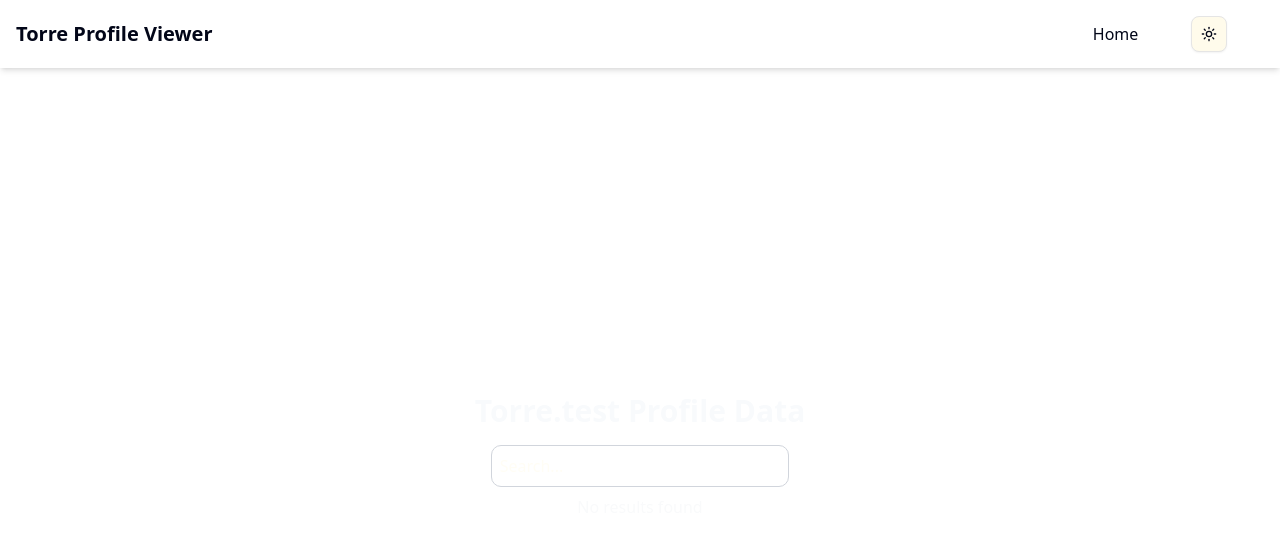
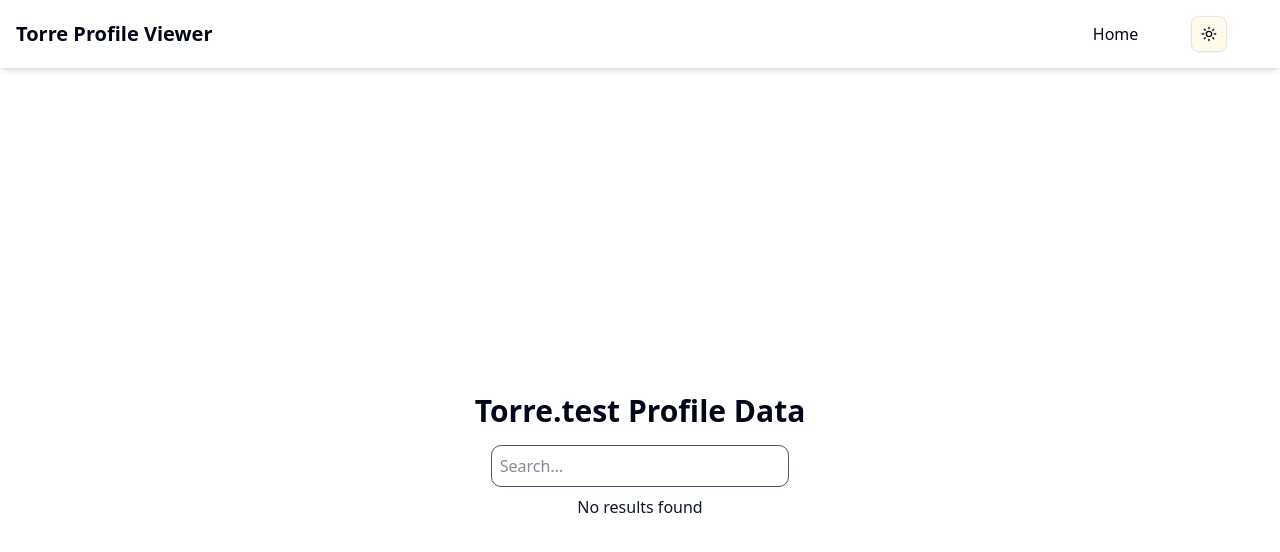
Before and after one commit to Juamez/Torre.test, a Next.js app: page / in a window 1280 px wide. Shown: the top 552 px of the page. Built offline with nearby package versions, Linux system fonts and the light colour scheme.

Commit message:
style: Add text color contrast - dark mode

```diff
--- a/src/app/genome/[username]/page.tsx
+++ b/src/app/genome/[username]/page.tsx
@@ -20,7 +20,7 @@
   return (
     <div className="grid grid-rows-[20px_1fr_20px] items-center justify-items-center min-h-screen p-8 pb-20 gap-16 sm:p-20 font-[family-name:var(--font-geist-sans)]">
       <main className="flex flex-col gap-[32px] row-start-2 items-center sm:items-start">
-        <h1 className="text-3xl font-bold text-amber-50">
+        <h1 className="text-3xl font-bold text-slate-900 dark:text-amber-50">
           Personal Card of{' '}
           {username.charAt(0).toUpperCase() + username.slice(1)} (Torre)
         </h1>
--- a/src/app/page.tsx
+++ b/src/app/page.tsx
@@ -6,7 +6,7 @@
   return (
     <div className="grid grid-rows-[20px_1fr_20px] items-center justify-items-center min-h-screen p-8 pb-20 gap-16 sm:p-20 font-[family-name:var(--font-geist-sans)]">
       <main className="flex flex-col row-start-2 items-center sm:items-start">
-        <h1 className="text-3xl font-bold text-slate-50">
+        <h1 className="text-3xl font-bold text-slate-950 dark:text-slate-50">
           Torre.test Profile Data
         </h1>
         <Search />
--- a/src/components/Search.tsx
+++ b/src/components/Search.tsx
@@ -31,7 +31,7 @@
       <input
         type="text"
         placeholder="Search..."
-        className={`border border-gray-300 rounded-lg p-2 w-full max-w-md text-amber-50`}
+        className={`border border-gray-600 dark:border-gray-300 rounded-lg p-2 w-full max-w-md text-slate-900 dark:text-slate-200`}
         onChange={handleSearchChange}
       />
       <ul>
@@ -39,11 +39,11 @@
           resultArray.map((item, index) => (
             <li
               key={item.ardaId || index}
-              className="p-2 border-b border-gray-200 text-amber-50"
+              className="p-2 border-b border-bg-amber-300 text-slate-950 dark:border-gray-200 dark:text-amber-50"
             >
               <div className="flex justify-center items-center gap-4">
                 <button
-                  className="w-full text-left flex items-center gap-4 p-2 rounded hover:bg-gray-700 transition-colors"
+                  className="w-full text-left flex items-center gap-4 p-2 rounded hover:bg-gray-400 dark:hover:bg-gray-700 transition-colors"
                   onClick={() =>
                     handleClickGenome(item.username || item.name || '')
                   }
@@ -57,11 +57,11 @@
                   />
                   <div className="flex flex-col w-full">
                     <h3 className="font-semibold">{item.name || 'Unknown'}</h3>
-                    <p className="text-sm text-gray-200">
+                    <p className="text-sm text-slate-900 dark:text-gray-200">
                       @{item.username || 'No username'}
                     </p>
                     <div>
-                      <span className="text-xs text-gray-400">
+                      <span className="text-xs text-slate-900 dark:text-gray-400">
                         PageRank:{' '}
                         {item.pageRank !== undefined
                           ? parseFloat(String(item.pageRank)).toFixed(0)
@@ -79,7 +79,9 @@
             </li>
           ))
         ) : (
-          <li className="p-2 text-gray-50">No results found</li>
+          <li className="p-2 text-slate-900 dark:text-gray-50">
+            No results found
+          </li>
         )}
       </ul>
     </section>
```
